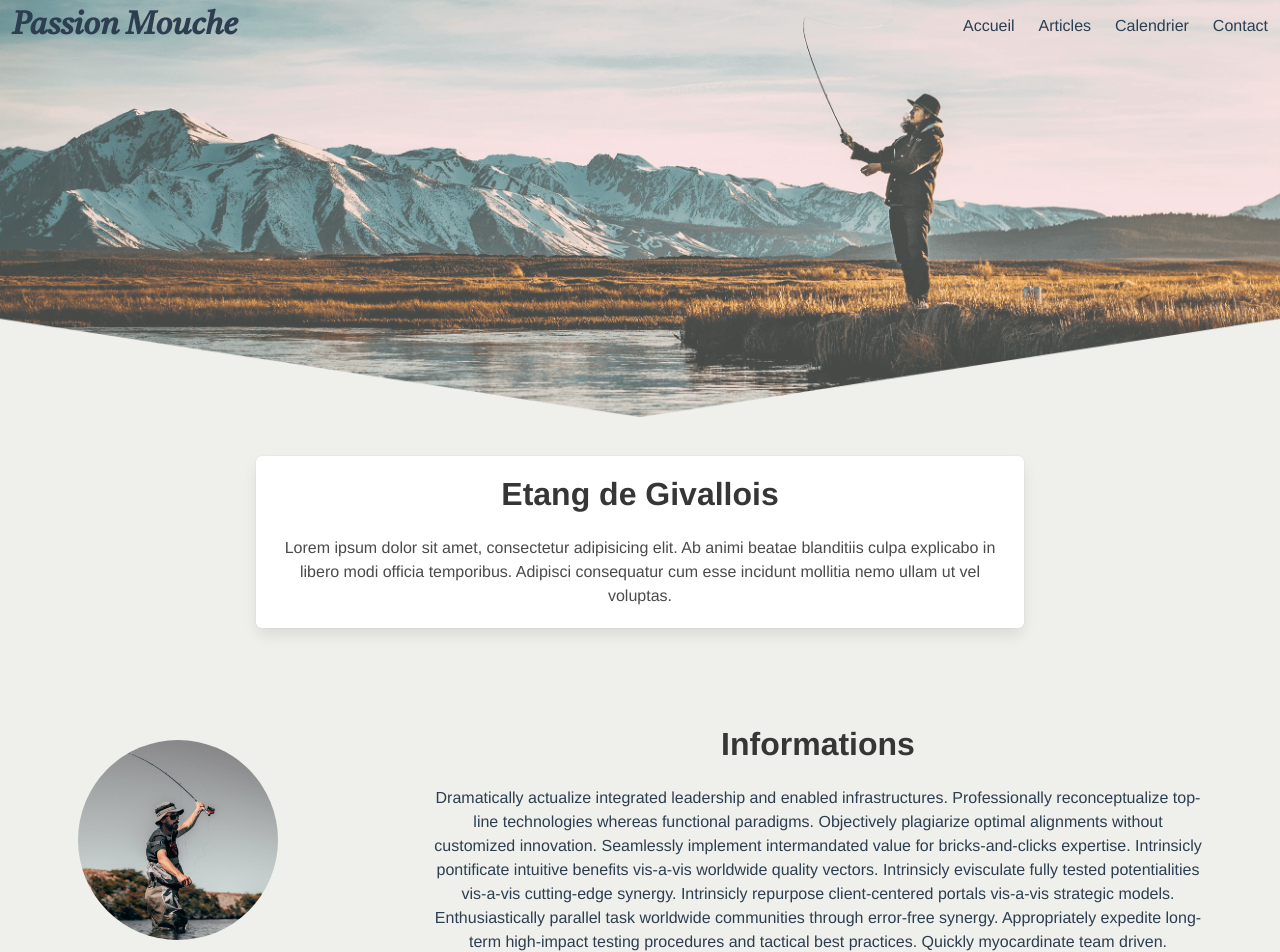
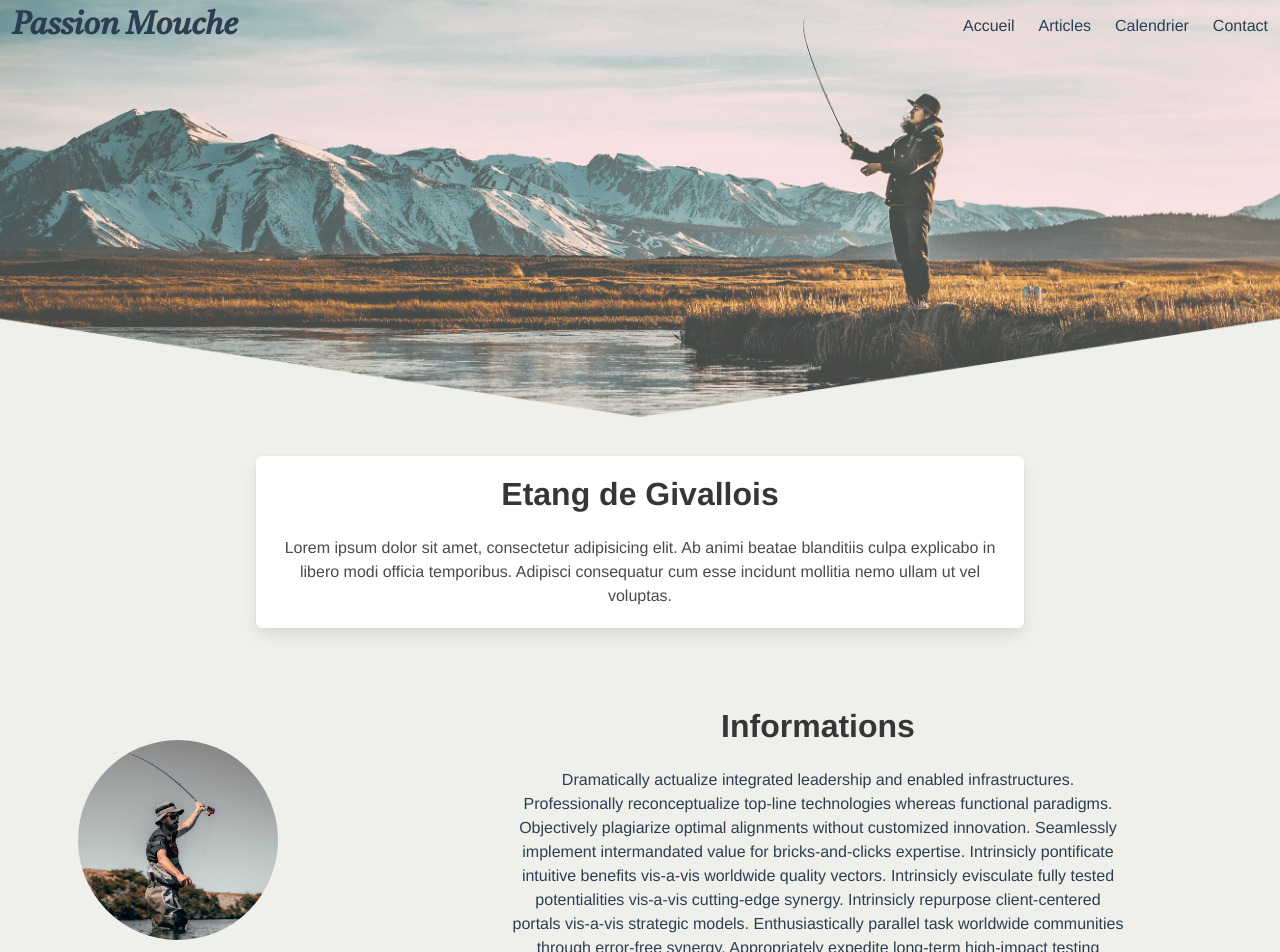
Before and after one commit to fullak/passion-mouche, a Vue app: page /#/ in a window 1280 px wide. Shown: the top 952 px of the page. Built offline with nearby package versions, Linux system fonts and the light colour scheme.

Commit message:
adjust article height

```diff
--- a/src/components/article.vue
+++ b/src/components/article.vue
@@ -45,7 +45,7 @@ export default {
 @media screen and (min-width: 700px){
   .article-container{
     width: 70%;
-    margin: auto;
+    justify-content: space-between;
   }
 }
 </style>
--- a/src/pages/homePage/mainContent.vue
+++ b/src/pages/homePage/mainContent.vue
@@ -93,6 +93,11 @@ export default {
   margin: auto;
 }
 
+.text-details{
+  width: 80%;
+  margin: auto;
+}
+
 .test{
   margin-top: 2rem;
 }
--- a/src/views/articles.vue
+++ b/src/views/articles.vue
@@ -78,6 +78,7 @@ export default {
   .third-content{
     display: flex;
     flex-direction: row;
+    justify-content: space-between;
     flex-wrap: wrap;
   }
 
```
